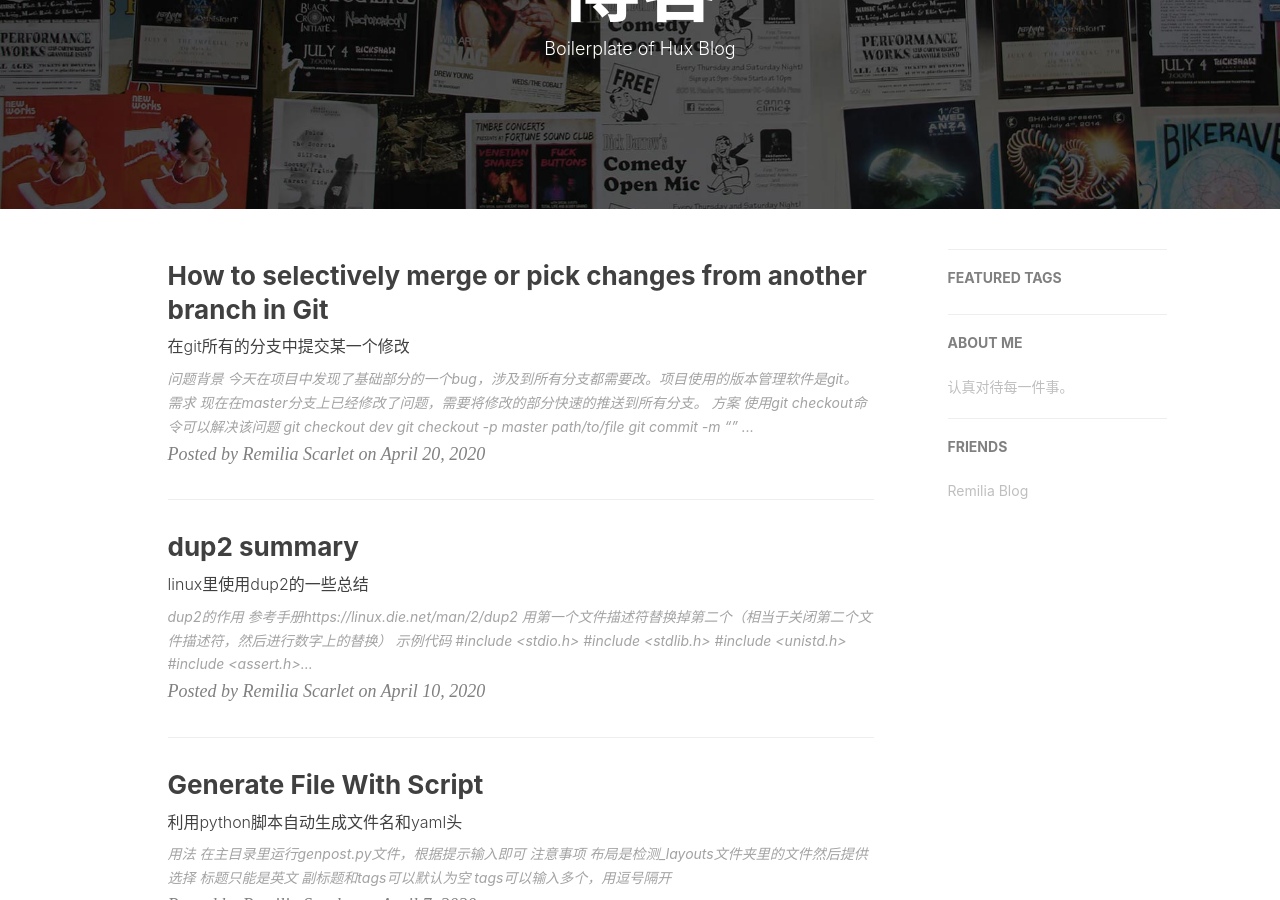
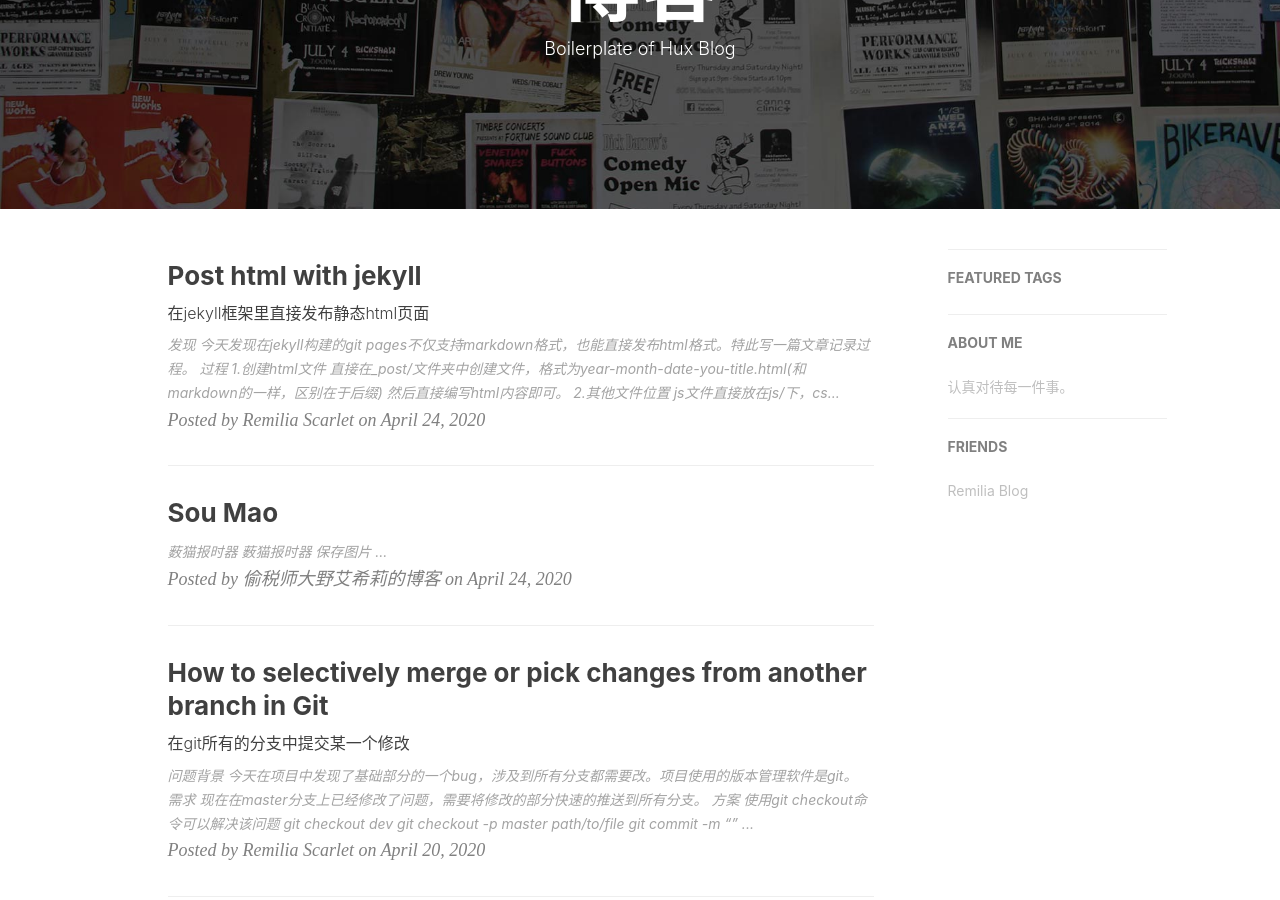
Before and after one commit to zh616110538/zh616110538.github.io, a Jekyll site: the page built from index.html, in a window 1280 px wide and 900 px high, scrolled down 297 px. Built offline with Jekyll 4.4.1, drawn with Linux system fonts in a browser that asks for light colours; nearby versions of some CDN libraries; the list of posts is cut into pages by our own code; comment, search, counter and statistics services are not loaded.

Commit message:
提交静态页面薮猫计时器及过程

```diff
--- a/_config.yml
+++ b/_config.yml
@@ -6,7 +6,7 @@
 description: ""
 keyword: "偷税师大野艾希莉 | Remilia Scarlet"
 #url: "https://zh616110538.gitee.io"              # your host, for absolute URL
-#baseurl: ""         # for example, '/blog' if your blog hosted on 'host/blog'
+#baseurl: "/blog"         # for example, '/blog' if your blog hosted on 'host/blog'
 
 
 # SNS settings
--- /dev/null
+++ b/_posts/2020-04-24-Post-html-with-jekyll.markdown
@@ -0,0 +1,32 @@
+---
+layout:        post
+title:         "Post html with jekyll"
+subtitle:      "在jekyll框架里直接发布静态html页面"
+date:          "2020-04-24 10:28:21 +0800"
+author:        "Remilia Scarlet"
+header-img:    "img/post-bg-2015.jpg"
+tags:
+    - jekyll
+    - html
+    - js
+---
+
+# 发现 #
+今天发现在jekyll构建的git pages不仅支持markdown格式，也能直接发布html格式。特此写一篇文章记录过程。
+
+# 过程 #
+## 1.创建html文件 ##
+直接在_post/文件夹中创建文件，格式为year-month-date-you-title.html(和markdown的一样，区别在于后缀)
+
+然后直接编写html内容即可。
+
+## 2.其他文件位置 ##
+js文件直接放在js/下，css文件放在css/文件下,图像文件放在img/下
+
+引用时直接使用绝对路径,例如/js/soumao.js
+
+
+# 样例 #
+(转载自[https://github.com/tcdw/servalclock](https://github.com/tcdw/servalclock))
+
+[薮猫报时器](/2020/04/24/sou-mao/)
--- /dev/null
+++ b/_posts/2020-04-24-sou-mao.html
@@ -0,0 +1,30 @@
+<!DOCTYPE html>
+<html>
+    <head>
+        <meta charset="utf-8">
+        <meta http-equiv="X-UA-Compatible" content="IE=edge">
+        <meta name="viewport" content="width=device-width, initial-scale=1">
+        <title>薮猫报时器</title>
+        <link rel="stylesheet" href="/css/soumao.css">
+    </head>
+    <body>
+        <div class="container">
+            <header>
+                <h1>薮猫报时器</h1>
+            </header>
+            <section class="description">
+                <div id="container" class="image"></div>
+                <div style="text-align: center; padding-top: 1em"><button id="dl-btn">保存图片</button></div>
+            </section>
+        </div>
+        <!-- https://github.com/tholman/github-corners -->
+        <a href="https://github.com/tcdw/servalclock" class="github-corner" aria-label="View source on GitHub">
+            <svg id="github-bg" width="80" height="80" viewBox="0 0 250 250" style="fill: #000; position: absolute; top: 0; border: 0; right: 0; color: #000; transition: color 3s;" aria-hidden="true">
+                <path d="M0,0 L115,115 L130,115 L142,142 L250,250 L250,0 Z"></path>
+                <path d="M128.3,109.0 C113.8,99.7 119.0,89.6 119.0,89.6 C122.0,82.7 120.5,78.6 120.5,78.6 C119.2,72.0 123.4,76.3 123.4,76.3 C127.3,80.9 125.5,87.3 125.5,87.3 C122.9,97.6 130.6,101.9 134.4,103.2" fill="currentColor" style="transform-origin: 130px 106px;" class="octo-arm"></path>
+                <path d="M115.0,115.0 C114.9,115.1 118.7,116.5 119.8,115.4 L133.7,101.6 C136.9,99.2 139.9,98.4 142.2,98.6 C133.8,88.0 127.5,74.4 143.8,58.0 C148.5,53.4 154.0,51.2 159.7,51.0 C160.3,49.4 163.2,43.6 171.4,40.1 C171.4,40.1 176.1,42.5 178.8,56.2 C183.1,58.6 187.2,61.8 190.9,65.4 C194.5,69.0 197.7,73.2 200.1,77.6 C213.8,80.2 216.3,84.9 216.3,84.9 C212.7,93.1 206.9,96.0 205.4,96.6 C205.1,102.4 203.0,107.8 198.3,112.5 C181.9,128.9 168.3,122.5 157.7,114.1 C157.9,116.9 156.7,120.9 152.7,124.9 L141.0,136.5 C139.8,137.7 141.6,141.9 141.8,141.8 Z" fill="currentColor" class="octo-body"></path>
+            </svg>
+        </a>
+        <script src="/js/soumao.js"></script>
+    </body>
+</html>
```
Also changed, not shown: css/soumao.css (added, +84 -0 lines), js/soumao.js (added, +86 -0 lines), img/soumao.png (added), img/soumao_hq.png (added).
